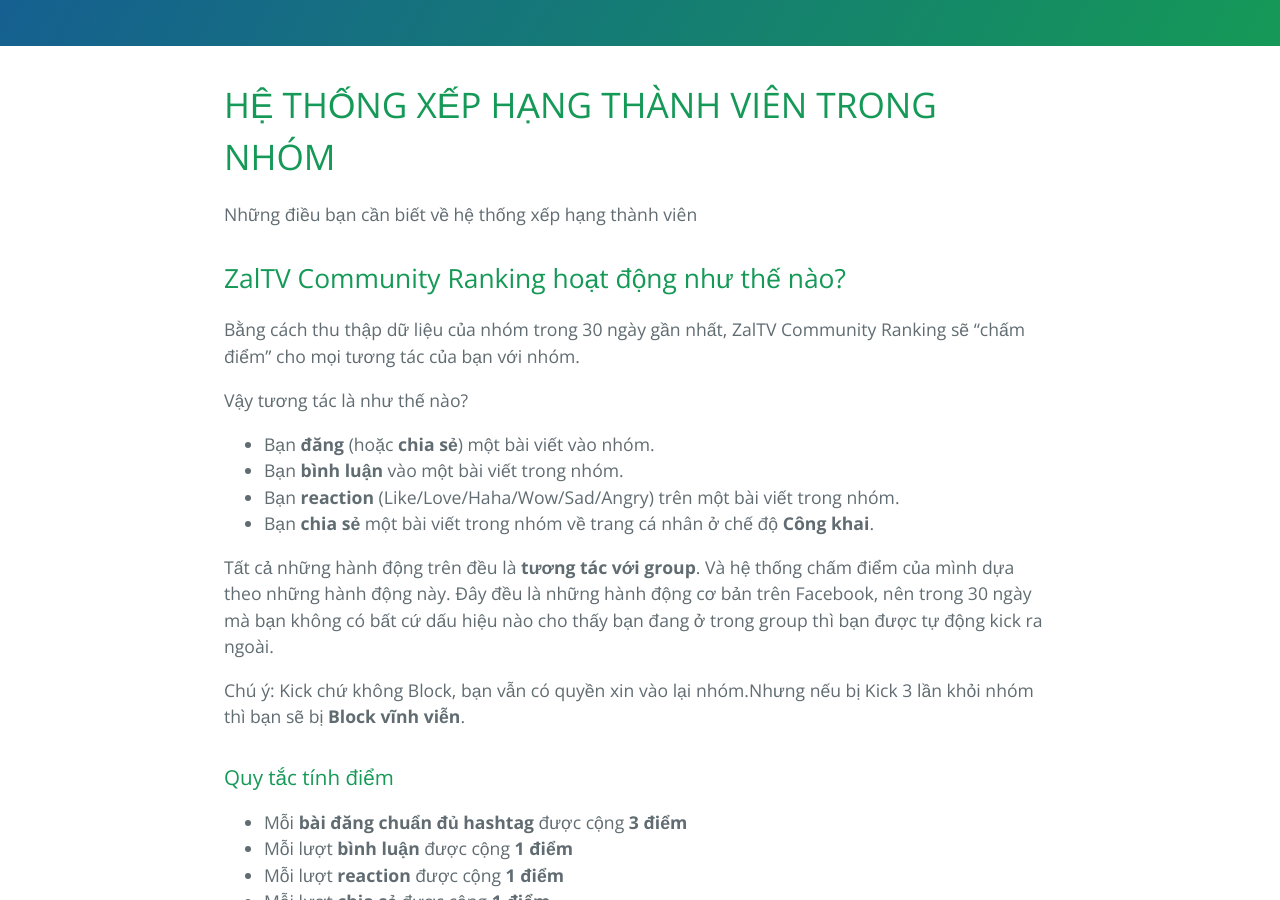
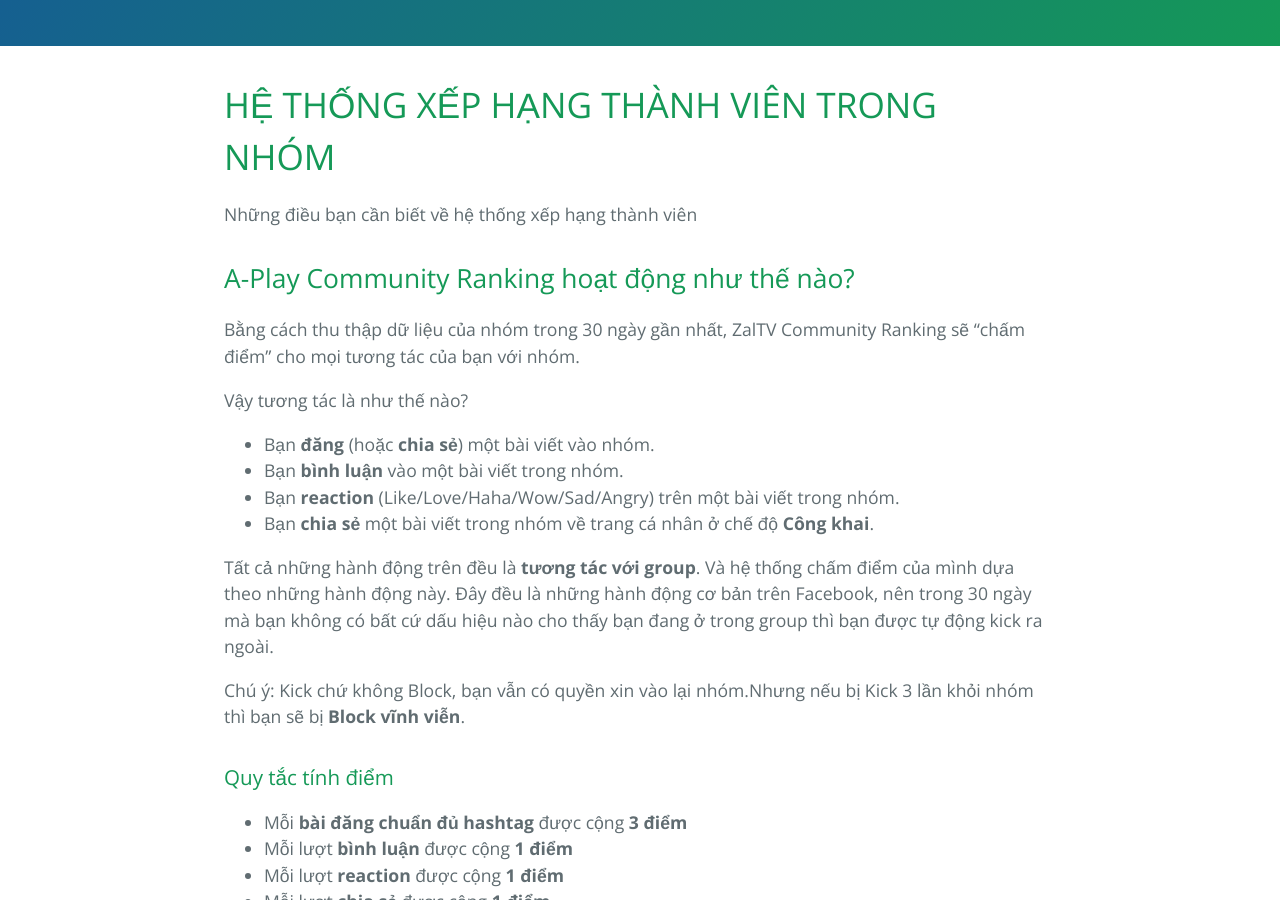
Before and after one commit to huuvinhvn/aplay, a Jekyll site: the page built from rank.md, in a window 1280 px wide and 900 px high, scrolled down 337 px. Built offline with Jekyll 4.4.1, drawn with Linux system fonts in a browser that asks for light colours; our own code applies the rules of GitHub Pages for plain Markdown files.

Commit message:
Update rank.md

```diff
--- a/rank.md
+++ b/rank.md
@@ -2,7 +2,7 @@
 
 Những điều bạn cần biết về hệ thống xếp hạng thành viên
 
-## ZalTV Community Ranking hoạt động như thế nào?
+## A-Play Community Ranking hoạt động như thế nào?
 
 Bằng cách thu thập dữ liệu của nhóm trong 30 ngày gần nhất, ZalTV Community Ranking sẽ "chấm điểm" cho mọi tương tác của bạn với nhóm.
 
```
